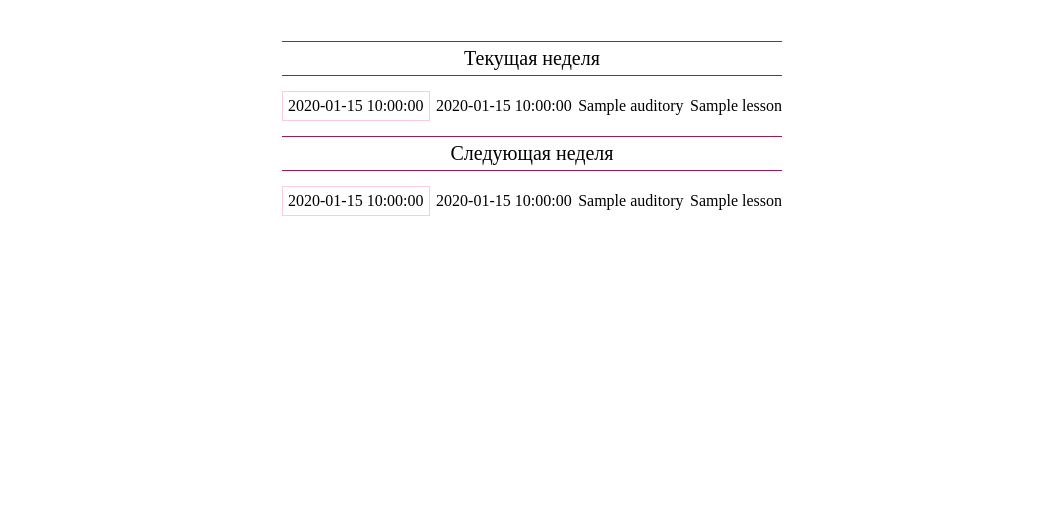
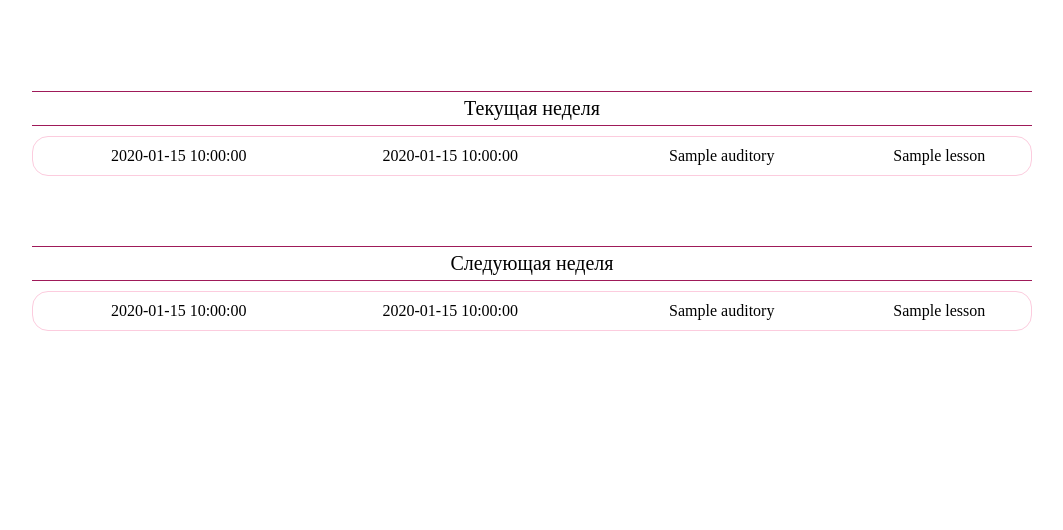
Before and after one commit to olov2020/web_for_msu-CW24, a Flask app: template WEB_FOR_MSU/templates/home/schedule.html in a window 1280 px wide. Shown: the part 159-689 px from the top of the page, without its empty margins (108-1171 px from the left). Run offline with Flask 3, Linux system fonts and the light colour scheme; the template is opened without the code that fills it: most values are stand-ins (such as "Sample title", 1, 10 or a date in 2020).

Commit message:
style schedule page

```diff
--- a/WEB_FOR_MSU/static/css/schedule/schedule.css
+++ b/WEB_FOR_MSU/static/css/schedule/schedule.css
@@ -6,7 +6,7 @@
 }
 
 .schedule_weeks {
-    width: 500px;
+    width: 1000px;
 
     display: flex;
     justify-content: center;
@@ -15,7 +15,7 @@
 
 
 .week_container {
-
+    margin-top: 50px;
 }
 
 .week {
@@ -33,23 +33,37 @@
 }
 
 
+.nolesson {
+    display: flex;
+    justify-content: center;
+
+    font-size: 18px;
+    color: red;
+}
+
+
 .lesson {
-    height: 40px;
+    margin: 10px 0px;
+    padding: 10px;
 
     display: flex;
-    justify-content: space-between;
+    justify-content: space-around;
     align-items: center;
     flex-direction: row;
+
+    border: 1px solid #fcccde;
+    border-radius: 16px;
 }
 
-.lesson_name {
-    align-items: center;
+.field {
+    width: 200px;
+
+    display: flex;
+    justify-content: center;
 }
 
-.date {
-    padding: 5px;
-
-    border: 1px solid #fcccde;
+.noauditory {
+    color: red;
 }
 
 .True {
@@ -61,7 +75,3 @@
     background-color: #D2C2FF;
     color: black;
 }
-
-.calendar {
-    width: 500px;
-}
--- a/WEB_FOR_MSU/templates/home/schedule.html
+++ b/WEB_FOR_MSU/templates/home/schedule.html
@@ -21,36 +21,34 @@
                 <p>Текущая неделя</p>
             </div>
 
-            <div>
             {% if lessons_in_week %}
             {% for lesson in lessons_in_week %}
             <div class='lesson'>
-                    <div class='date'>
+                <div class='field'>
                     {{ lesson.date }}
                 </div>
-                    <div>
+                <div class='field'>
                     {{ lesson.lesson_time }}
                 </div>
                 {% if lesson.auditory %}
-                    <div>
+                <div class='field'>
                     {{ lesson.auditory }}
                 </div>
                 {% else %}
-                    <div>
+                <div class='field noauditory'>
                     <p>Нет аудитории</p>
                 </div>
                 {% endif %}
-                    <div class='lesson_name {{ lesson.course_type }}'>
+                <div class='{{ lesson.course_type }}'>
                     {{ lesson.course_name }}
                 </div>
             </div>
             {% endfor %}
             {% else %}
             <div class='nolesson'>
-                    <p>На этой неделе уроков нет</p>
+                <p>На этой неделе нет уроков</p>
             </div>
             {% endif %}
-            </div>
         </div>
 
         <div class='week_container'>
@@ -58,36 +56,34 @@
                 <p>Следующая неделя</p>
             </div>
 
-            <div>
             {% if lessons_in_two_weeks %}
             {% for lesson in lessons_in_two_weeks %}
             <div class='lesson'>
-                    <div class='date'>
+                <div class='field'>
                     {{ lesson.date }}
                 </div>
-                    <div>
+                <div class='field'>
                     {{ lesson.lesson_time }}
                 </div>
                 {% if lesson.auditory %}
-                    <div>
+                <div class='field'>
                     {{ lesson.auditory }}
                 </div>
                 {% else %}
-                    <div>
+                <div class='field noauditory'>
                     <p>Нет аудитории</p>
                 </div>
                 {% endif %}
-                    <div class='lesson_name {{ lesson.course_type }}'>
+                <div class='{{ lesson.course_type }}'>
                     {{ lesson.course_name }}
                 </div>
             </div>
             {% endfor %}
             {% else %}
             <div class='nolesson'>
-                    <p>На этой неделе уроков нет</p>
+                <p>На этой неделе нет уроков</p>
             </div>
             {% endif %}
-            </div>
         </div>
     </div>
 
```
Lines whose indentation alone changed are shown as unchanged.
